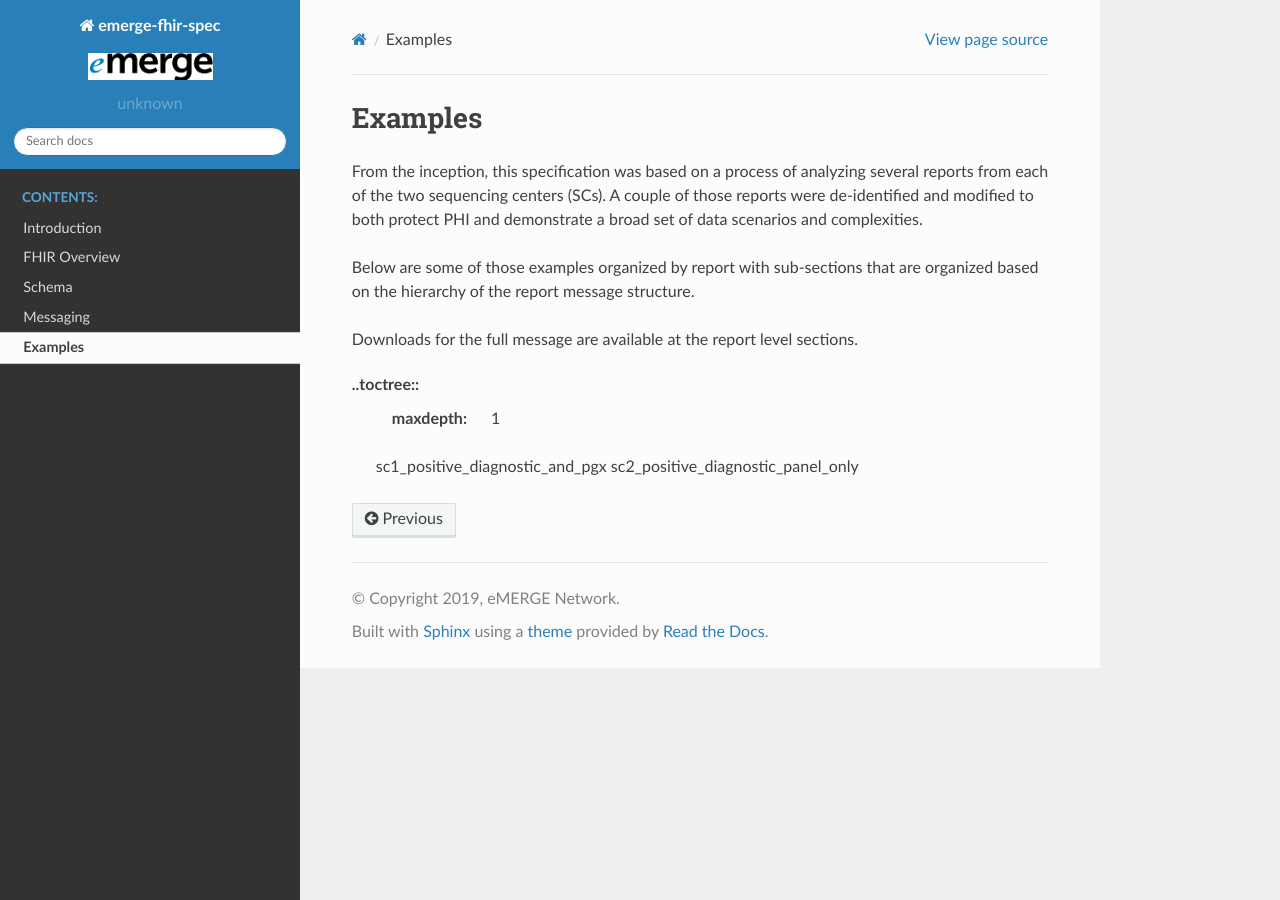
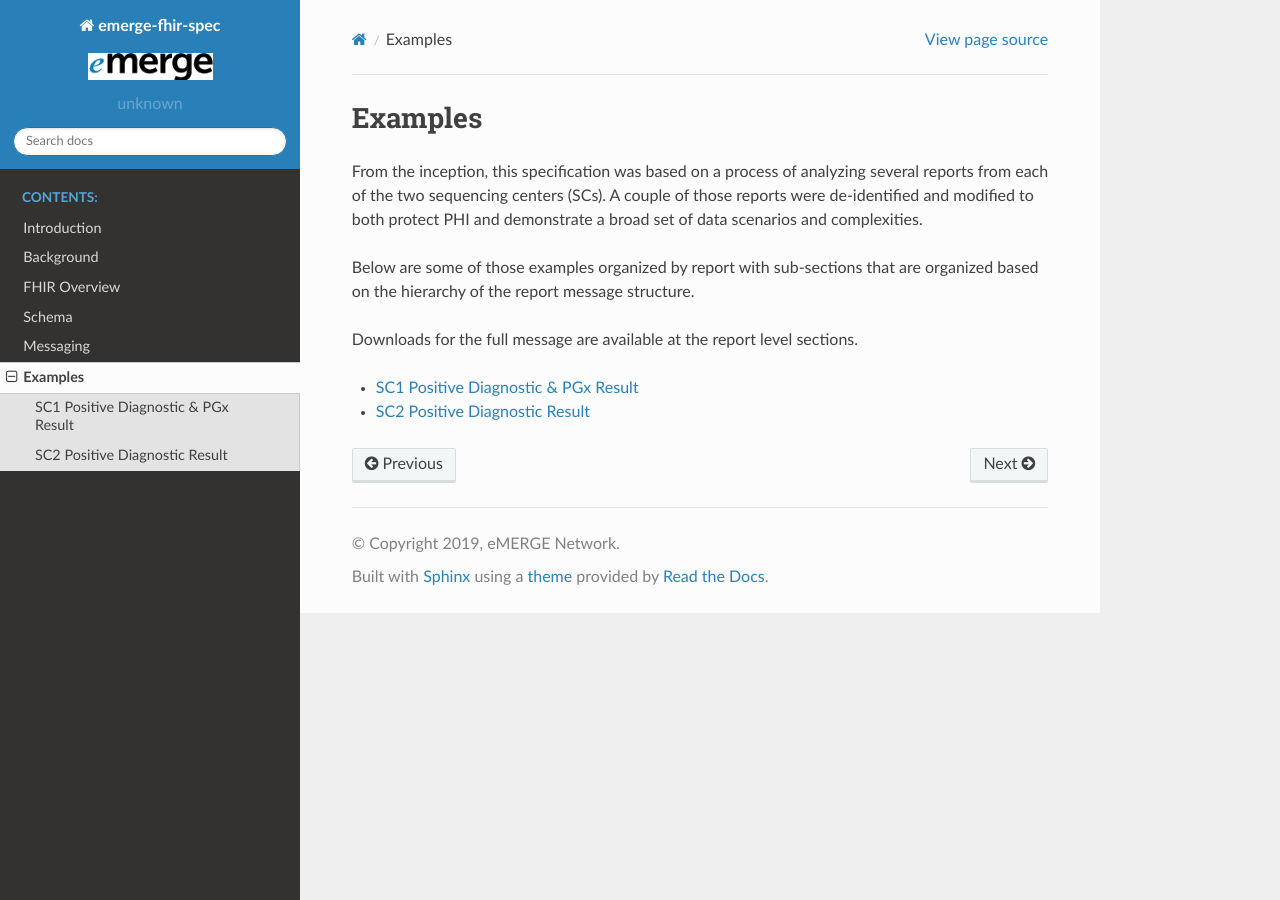
Before and after one commit to emerge-ehri/fhir-specification, a Sphinx documentation site: the page built from docs/source/examples/index.rst, in a window 1280 px wide. Built offline with Sphinx 7.4.7 and the Read the Docs theme 2.0.0, drawn with Linux system fonts in a browser that asks for light colours; pages that are not in the unit, such as notebooks, are missing from menus.

Commit message:
more outline changes

```diff
--- /dev/null
+++ b/docs/source/_files/sc1-posdxpgx-bundle.csv
@@ -0,0 +1,2 @@
+Head 1,Head 2,Head 3,Head 4
+Item 1.1, Item 1.2, Item 1.3, Item 1.4
--- a/docs/source/conf.py
+++ b/docs/source/conf.py
@@ -66,7 +66,7 @@ todo_include_todos = True
 # a list of builtin themes.
 #
 html_theme = 'sphinx_rtd_theme'
-html_logo = 'images/emerge-logo.png'
+html_logo = '_images/emerge-logo.png'
 
 # Theme options are theme-specific and customize the look and feel of a theme
 # further.  For a list of options available for each theme, see the
--- a/docs/source/examples/index.rst
+++ b/docs/source/examples/index.rst
@@ -11,8 +11,8 @@ are organized based on the hierarchy of the report message structure.
 
 Downloads for the full message are available at the report level sections.
 
-..toctree::
+.. toctree::
    :maxdepth: 1
 
    sc1_positive_diagnostic_and_pgx
-   sc2_positive_diagnostic_panel_only
+   sc2_positive_diagnostic
--- /dev/null
+++ b/docs/source/examples/sc2_positive_diagnostic.rst
@@ -0,0 +1,2 @@
+SC2 Positive Diagnostic Result
+==============================
--- a/docs/source/index.rst
+++ b/docs/source/index.rst
@@ -15,7 +15,7 @@ general practice in clinical genetic test reporting.
    :caption: Contents:
 
    introduction
-   project_background
+   background
    fhir_overview
    schema/index
    messaging
--- a/docs/source/schema/index.rst
+++ b/docs/source/schema/index.rst
@@ -9,7 +9,7 @@ In cases where there are gaps or requirements that are unclear or unmet, they ar
 custom extensions or profiles are developed to fill the missing needs with the expectation that these issues
 will ultimately be reconcilable as the standard matures.
 
-.. figure:: ../images/schema-overview.png
+.. figure:: ../_images/schema-overview.png
    :align: left
 
    **Figure: Schema Overview**
```
Also changed, not shown: docs/source/examples/sc1_positive_diagnostic_and_pgx.rst (added, +10 -0 lines), docs/source/_images/emerge-logo.png (renamed from docs/source/images/emerge-logo.png), docs/source/_images/schema-overview.png (renamed from docs/source/images/schema-overview.png).
